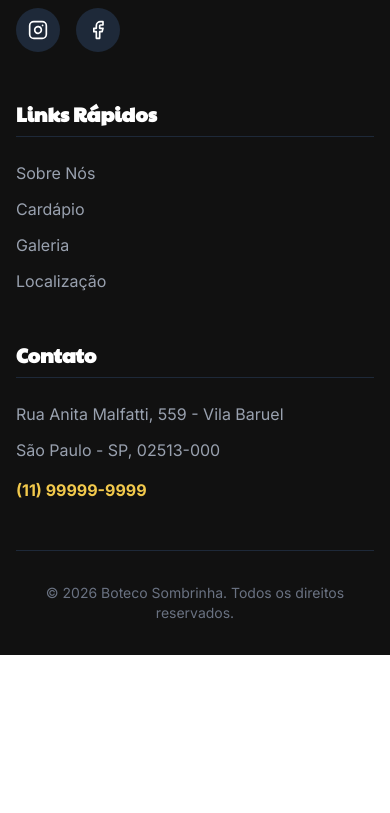
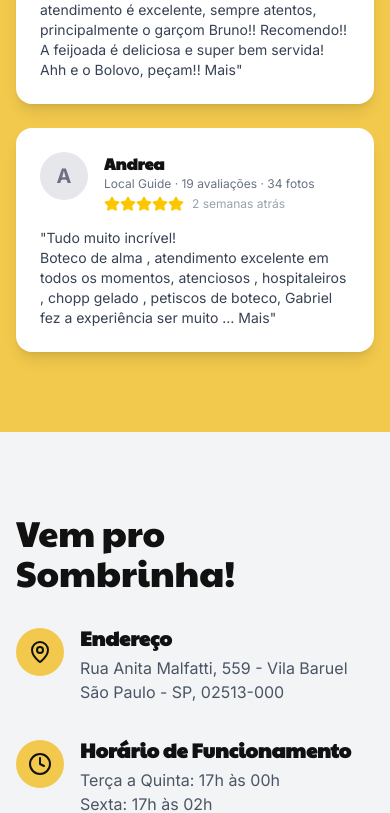
Before and after one commit to Leoai77/Sombrinha, a React (Vite) app: page / in a window 390 px wide. Shown: the part 7828-8641 px from the top of the page. Before the commit the page ends 8483 px from the top, so only its background shows below. Built offline with nearby package versions, Linux system fonts and the light colour scheme.

Commit message:
feat: Add customer reviews section
Integrates a new section to display customer reviews, enhancing the website's social proof and providing real-time feedback. Includes new `Star` icon and sample review data.

```diff
--- a/src/App.tsx
+++ b/src/App.tsx
@@ -14,6 +14,7 @@ import {
   GlassWater,
   ChevronRight,
   MessageCircle,
+  Star,
 } from "lucide-react";
 
 // --- DATA ---
@@ -113,6 +114,45 @@ const galleryImages = [
   "https://i.ibb.co/nM1fcMrW/Save-Clip-App-643567154-17930504226198206-1646426984778458567-n.jpg",
 ];
 
+const reviews = [
+  {
+    name: "Kevin Franco",
+    meta: "Local Guide · 14 avaliações · 6 fotos",
+    time: "3 meses atrás",
+    text: "O espaço é lindo, a comida é maravilhosa, e muito bem servida, até demais eu diria - É bem temperada e as bebidas são excelentes! O atendimento é muito bom também. … Mais",
+  },
+  {
+    name: "Giovana Martins",
+    meta: "Local Guide · 127 avaliações · 417 fotos",
+    time: "2 semanas atrás",
+    text: "Gostei bastante do bar!\nOs garçons são rápidos e atenciosos.\nA cerveja que pedimos estava bem gelada e a porção de linguiça acebolada na … Mais",
+  },
+  {
+    name: "Laila Elmajdob",
+    meta: "Local Guide · 11 avaliações · 20 fotos",
+    time: "2 meses atrás",
+    text: "Um dos melhores da cidade de São Paulo! Cardápio recheado de opções, desde porções a almoço, super bem servidos! Bons drinks, ambiente bem familiar e um atendimento impecável! Um agradecimento especial ao Murilo que atendeu o grupo sempre muito simpático e com ótimas recomendações! Voltaremos com certeza!! Mais",
+  },
+  {
+    name: "FAIÇAL TAKIEDDINE",
+    meta: "Local Guide · 566 avaliações · 485 fotos",
+    time: "3 meses atrás",
+    text: "Excelente infraestrutura para o mais tradicional Bar/Boteco à beira de calçada na rua, numa das esquinas da Zona Norte. … Mais",
+  },
+  {
+    name: "Amanda Yumi Kochi",
+    meta: "1 avaliação · 2 fotos",
+    time: "3 semanas atrás",
+    text: "Sempre frequento o bar Sombrinha, o atendimento é excelente, sempre atentos, principalmente o garçom Bruno!! Recomendo!! A feijoada é deliciosa e super bem servida! Ahh e o Bolovo, peçam!! Mais",
+  },
+  {
+    name: "Andrea",
+    meta: "Local Guide · 19 avaliações · 34 fotos",
+    time: "2 semanas atrás",
+    text: "Tudo muito incrível!\nBoteco de alma , atendimento excelente em todos os momentos, atenciosos , hospitaleiros , chopp gelado , petiscos de boteco, Gabriel fez a experiência ser muito … Mais",
+  },
+];
+
 export default function App() {
   const [isMenuOpen, setIsMenuOpen] = useState(false);
   const [activeCategory, setActiveCategory] = useState("petiscos");
@@ -184,6 +224,12 @@ export default function App() {
                 Experiência
               </button>
               <button
+                onClick={() => scrollTo("avaliacoes")}
+                className="hover:text-boteco-yellow transition-colors font-medium"
+              >
+                Avaliações
+              </button>
+              <button
                 onClick={() => scrollTo("localizacao")}
                 className="hover:text-boteco-yellow transition-colors font-medium"
               >
@@ -250,6 +296,12 @@ export default function App() {
                 className="text-white hover:text-boteco-yellow block px-3 py-2 text-lg font-medium"
               >
                 Experiência
+              </button>
+              <button
+                onClick={() => scrollTo("avaliacoes")}
+                className="text-white hover:text-boteco-yellow block px-3 py-2 text-lg font-medium"
+              >
+                Avaliações
               </button>
               <button
                 onClick={() => scrollTo("localizacao")}
@@ -646,6 +698,52 @@ export default function App() {
         </div>
       </section>
 
+      {/* --- AVALIAÇÕES --- */}
+      <section id="avaliacoes" className="py-20 bg-boteco-yellow">
+        <div className="max-w-7xl mx-auto px-4 sm:px-6 lg:px-8">
+          <div className="text-center mb-12">
+            <h2 className="text-boteco-black font-display text-4xl md:text-5xl mb-4">
+              O que dizem da gente
+            </h2>
+            <p className="text-boteco-black/80 max-w-2xl mx-auto text-lg">
+              Avaliações reais de quem já veio tomar uma com a gente.
+            </p>
+          </div>
+
+          <div className="grid grid-cols-1 md:grid-cols-2 lg:grid-cols-3 gap-6">
+            {reviews.map((review, index) => (
+              <motion.div
+                key={index}
+                initial={{ opacity: 0, y: 20 }}
+                whileInView={{ opacity: 1, y: 0 }}
+                viewport={{ once: true }}
+                transition={{ duration: 0.5, delay: index * 0.1 }}
+                className="bg-white p-6 rounded-2xl shadow-lg flex flex-col h-full"
+              >
+                <div className="flex items-start gap-4 mb-4">
+                  <div className="w-12 h-12 bg-gray-200 rounded-full flex items-center justify-center text-xl font-bold text-gray-500 shrink-0">
+                    {review.name.charAt(0)}
+                  </div>
+                  <div>
+                    <h3 className="font-bold text-boteco-black">{review.name}</h3>
+                    <p className="text-xs text-gray-500">{review.meta}</p>
+                    <div className="flex items-center mt-1">
+                      {[...Array(5)].map((_, i) => (
+                        <Star key={i} className="w-4 h-4 fill-yellow-400 text-yellow-400" />
+                      ))}
+                      <span className="text-xs text-gray-400 ml-2">{review.time}</span>
+                    </div>
+                  </div>
+                </div>
+                <p className="text-gray-700 text-sm flex-grow whitespace-pre-line">
+                  "{review.text}"
+                </p>
+              </motion.div>
+            ))}
+          </div>
+        </div>
+      </section>
+
       {/* --- LOCALIZAÇÃO --- */}
       <section id="localizacao" className="py-20 bg-gray-100">
         <div className="max-w-7xl mx-auto px-4 sm:px-6 lg:px-8">
@@ -792,6 +890,14 @@ export default function App() {
                 </li>
                 <li>
                   <button
+                    onClick={() => scrollTo("avaliacoes")}
+                    className="text-gray-400 hover:text-boteco-yellow transition-colors"
+                  >
+                    Avaliações
+                  </button>
+                </li>
+                <li>
+                  <button
                     onClick={() => scrollTo("localizacao")}
                     className="text-gray-400 hover:text-boteco-yellow transition-colors"
                   >
```
